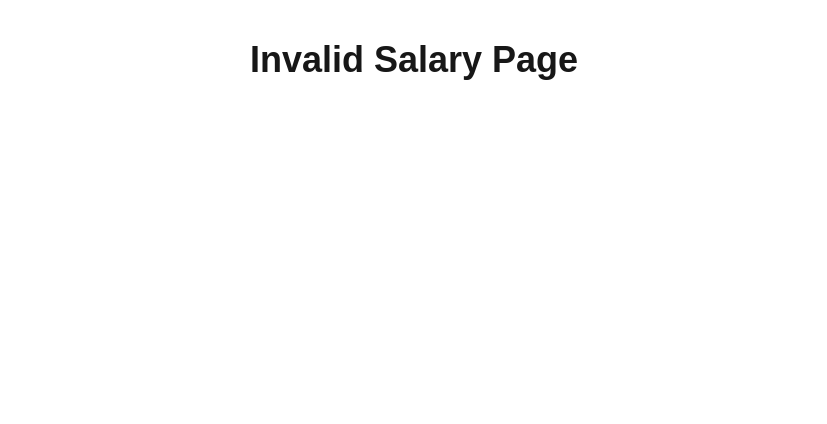
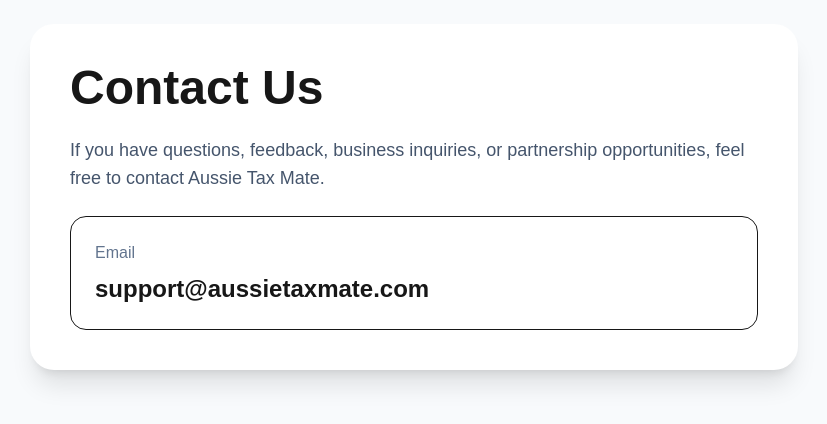
Before and after one commit to 1046527314-stack/aussie-tax-calculator, a Next.js app: page /contact in a window 1280 px wide. Shown: the top 424 px of the page, without its empty margins (226-1053 px from the left). Built offline with nearby package versions, Linux system fonts and the light colour scheme.

Commit message:
add contact page

```diff
--- /dev/null
+++ b/app/contact/page.tsx
@@ -0,0 +1,25 @@
+export default function ContactPage() {
+  return (
+    <main className="min-h-screen bg-slate-50 p-6">
+      <div className="mx-auto max-w-3xl rounded-3xl bg-white p-10 shadow-xl">
+        <h1 className="text-5xl font-black mb-6">
+          Contact Us
+        </h1>
+
+        <p className="text-lg text-slate-600 mb-6">
+          If you have questions, feedback, business inquiries, or partnership opportunities, feel free to contact Aussie Tax Mate.
+        </p>
+
+        <div className="rounded-2xl border p-6">
+          <p className="text-slate-500 mb-2">
+            Email
+          </p>
+
+          <h2 className="text-2xl font-bold">
+            support@aussietaxmate.com
+          </h2>
+        </div>
+      </div>
+    </main>
+  )
+}
```
